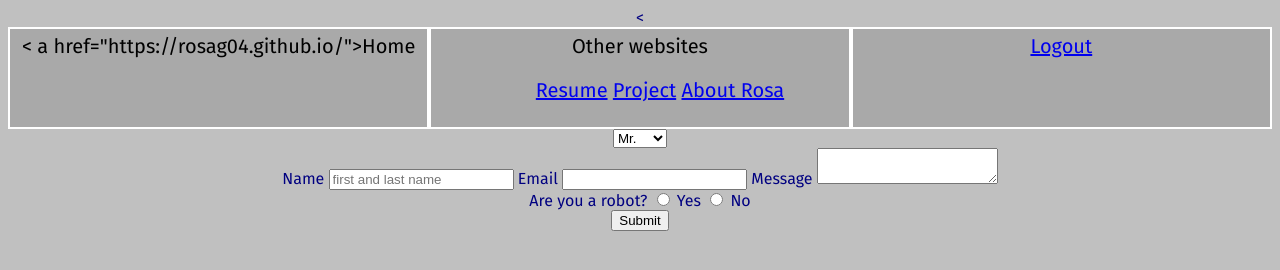
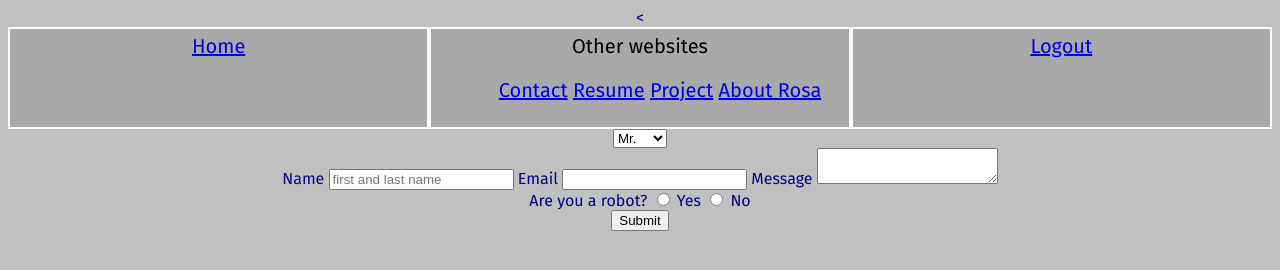
Before and after one commit to rosag04/rosag04.github.io, a plain HTML site: page contact.html in a window 1280 px wide. Drawn offline with Linux system fonts and the light colour scheme.

Commit message:
Update contact.html

```diff
--- a/contact.html
+++ b/contact.html
@@ -7,9 +7,9 @@
     <link href="https://fonts.googleapis.com/css?family=Fira+Sans&display=swap" rel="stylesheet">
   </head>
   <body>
-    <nav id="navagation">
-        <div class="home">< a href="https://rosag04.github.io/">Home</a></div>
-        <div class="navlink"><class="other">Other websites<ul class="links"> <a href="resume.html">Resume</a> <a href="project.html"> Project</a> <a href="aboutrosa.html"> About Rosa</a></ul></div>
+<nav id="navagation">
+        <div class="home"><a href="https://rosag04.github.io/">Home</a></div>
+        <div class="navlink"><class="other">Other websites<ul class="links"> <a href="https://rosag04.github.io/contact"> Contact</a> <a href="https://rosag04.github.io/resume">Resume</a> <a href="https://rosag04.github.io/project"> Project</a> <a href="https://rosag04.github.io/aboutrosa"> About Rosa</a></ul></div>
         <div class="navlink"><a href="https://www.google.com/">Logout</a></div>
     </nav>
     <form id="form">
```
